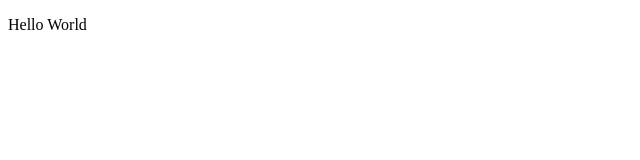
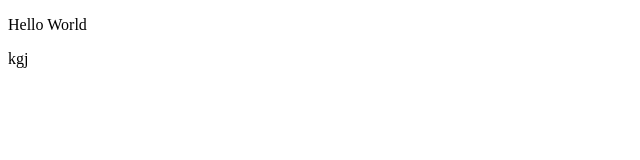
Before and after one commit to Manishym946/gitcommands, a plain HTML site: page index.html in a window 1280 px wide. Shown: the full height of the page, 0-640 px from the left. Drawn offline with Linux system fonts and the light colour scheme.

Commit message:
testing again

```diff
--- a/index.html
+++ b/index.html
@@ -7,5 +7,6 @@
 </head>
 <body>
     <p>Hello World</p>
+    <p>kgj</p>
 </body>
 </html>
```
